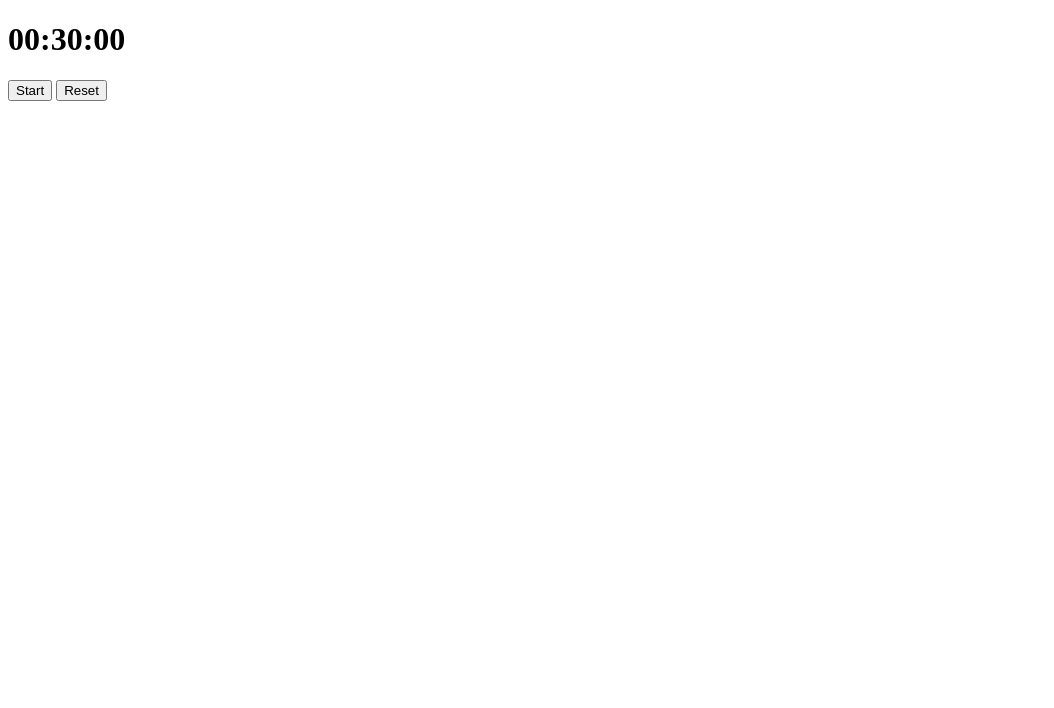
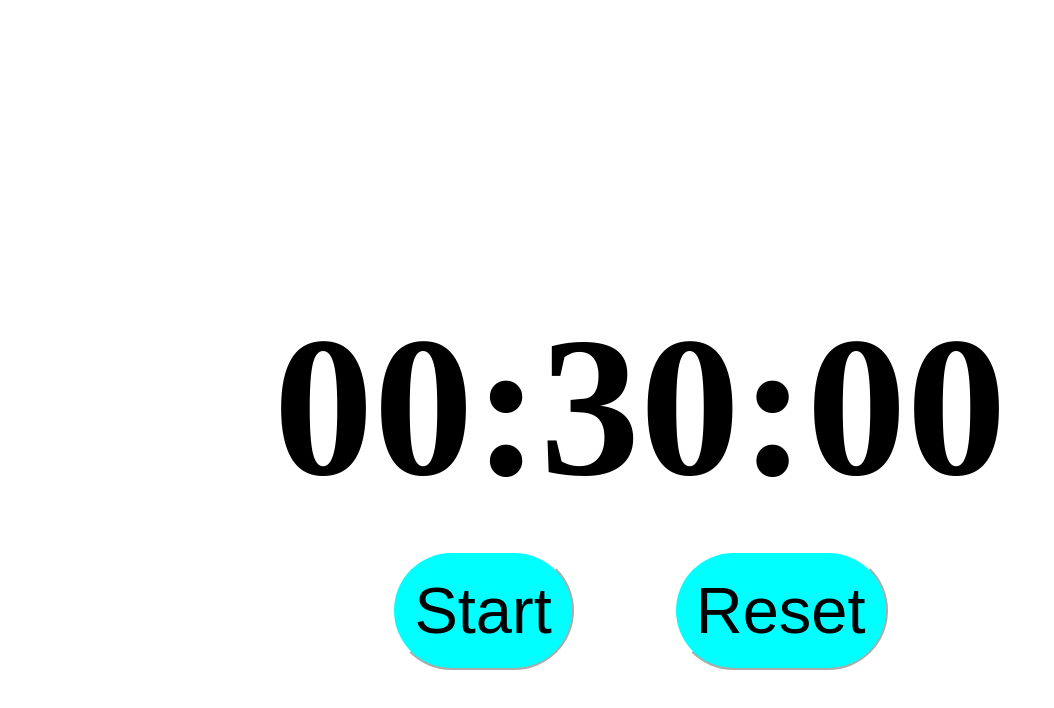
Before and after one commit to NathanielH12/Day-Won, a website: page src/timer.html in a window 1280 px wide. Shown: the whole page, without its empty margins (0-1054 px from the left). Drawn offline with Linux system fonts and the light colour scheme.

Commit message:
feat: add basic css

```diff
--- a/src/main.css
+++ b/src/main.css
@@ -0,0 +1,34 @@
+.mainInterface {
+    font-size: 100px;
+    padding-top: 150px;
+}
+
+#timer {
+    margin-bottom: 30px;
+    display: flex;
+    justify-content: center;
+}
+
+.buttons {
+    display: flex;
+    align-items: center;
+    justify-content: center;
+}
+
+#startBtn {
+    margin-right: 50px;
+    font-size: 65px;
+    border-radius: 100px;
+    padding: 20px 20px 20px 20px;
+    border-color: white;
+    background-color: cyan;
+}
+
+#resetBtn {
+    margin-left: 50px;
+    font-size: 65px;
+    border-radius: 100px;
+    padding: 20px 20px 20px 20px;
+    border-color: white;
+    background-color: cyan;
+}
--- a/src/timer.html
+++ b/src/timer.html
@@ -7,9 +7,13 @@
     <link rel="stylesheet" href="main.css">
 </head>
 <body>
-    <h1 id="timer">00:30:00</h1>
-    <button id="startBtn">Start</button>
-    <button id="resetBtn">Reset</button>
+    <div class="mainInterface">
+        <h1 id="timer">00:30:00</h1>
+        <div class="buttons">
+            <button id="startBtn">Start</button>
+            <button id="resetBtn">Reset</button>
+        </div>
+    </div>
 
     <script src="main.js"></script>
 </body>
```
